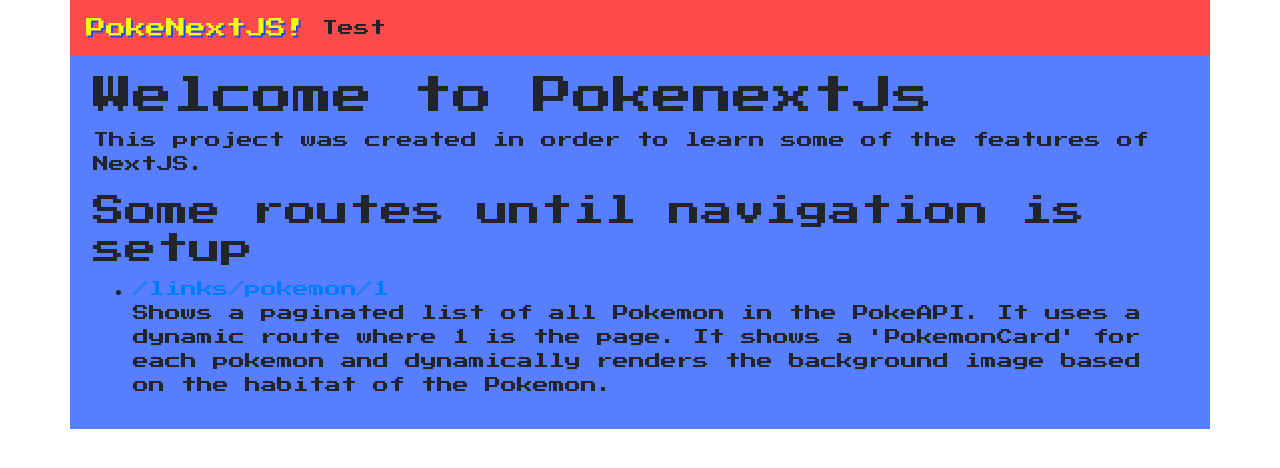
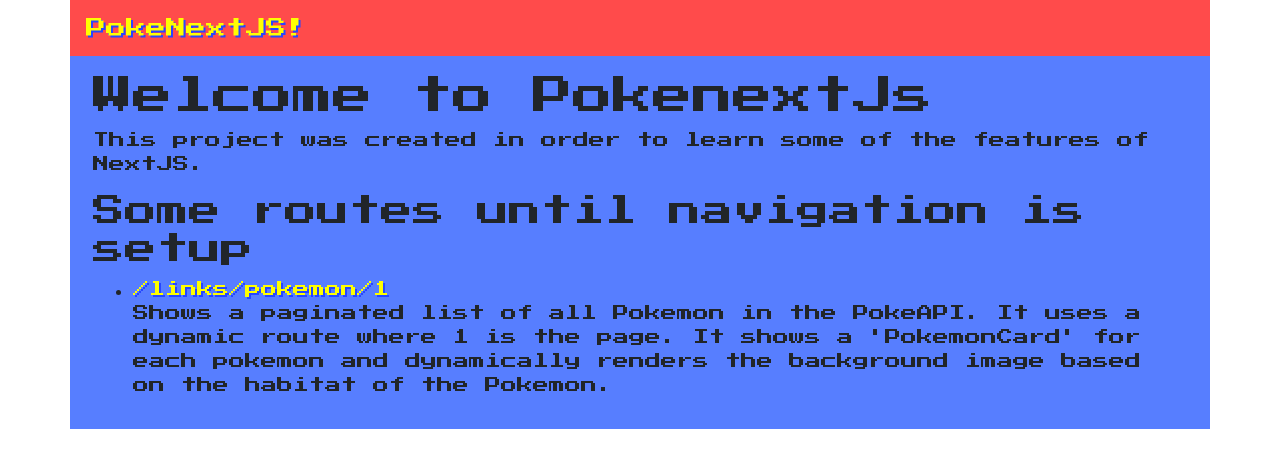
Before and after one commit to david-vloedman/pokenextjs, a Next.js app: page / in a window 1280 px wide. Shown: the top 468 px of the page. Built offline with nearby package versions, Linux system fonts and the light colour scheme; no server answers.

Commit message:
Remove code smell. Make temporary link in index more visiable on blue BG

```diff
--- a/components/Nav.js
+++ b/components/Nav.js
@@ -16,9 +16,7 @@
 				<BrandText text={'PokeNextJS!'} />
 			</NavBar.Brand>
 			<Nav>
-				<Nav.Item>
-					Test
-				</Nav.Item>
+
 			</Nav>
 		</NavBar>
 	)
--- a/pages/index.js
+++ b/pages/index.js
@@ -1,6 +1,7 @@
 import Layout from '../components/Layout'
 import Link from 'next/link'
 import useRequest from '../custom-hooks/useRequest'
+import Styles from '../styles/Components.module.css'
 
 const testPokemon = {
 	id: 12,
@@ -15,6 +16,7 @@
 
 const Test = () => {
 	const {error, data, isPending} = useRequest('https://pokeapi.co/api/v2/contest-type/');
+
 	if(error){
 		return <p>Error</p>
 	}
@@ -33,15 +35,15 @@
 			<h2>Some routes until navigation is setup</h2>
 			<ul>
 				<li>
-					<Link href={'/lists/pokemon/1'}>/links/pokemon/1</Link>
+					<div className={Styles.brand_text}>
+					<Link href={'/lists/pokemon/1'} >/links/pokemon/1</Link>
+					</div>
 					<p>
 						Shows a paginated list of all Pokemon in the PokeAPI. It uses a dynamic route where 1 is the page.
 						It shows a 'PokemonCard' for each pokemon and dynamically renders the background image based on the habitat of the Pokemon.
 					</p>
 				</li>
 			</ul>
-
-			<Test />
 		</Layout>
 	)
 }
--- a/styles/globals.css
+++ b/styles/globals.css
@@ -14,6 +14,7 @@
 a {
   color: inherit;
   text-decoration: none;
+
 }
 
 * {
```
